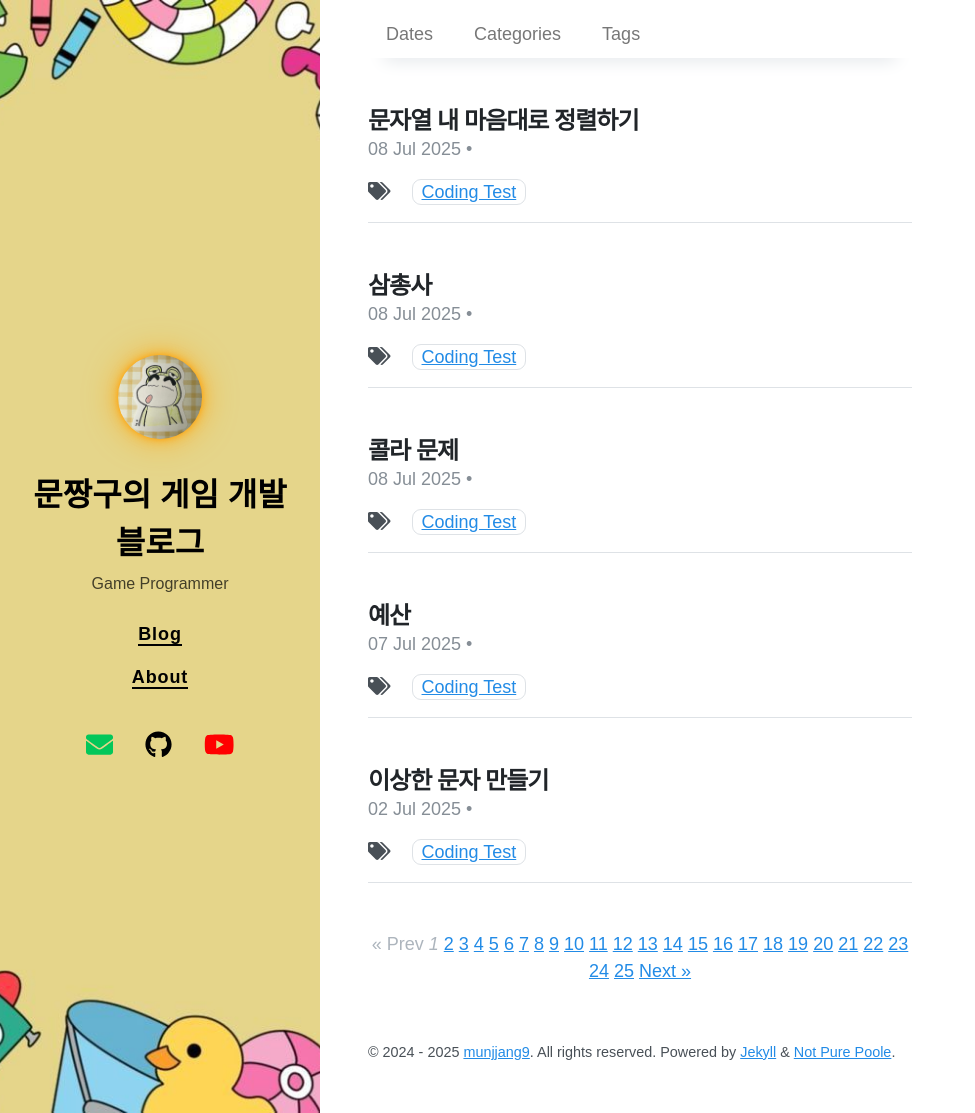
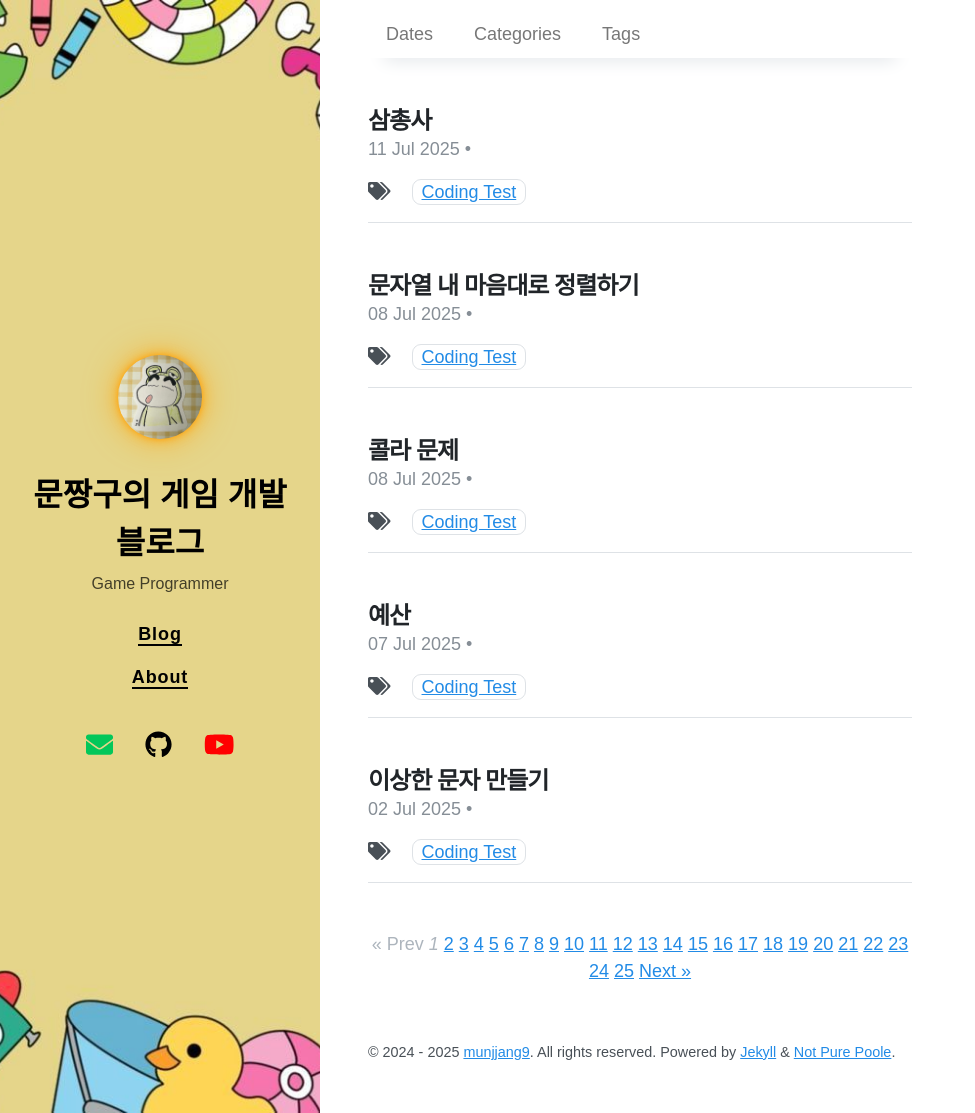
Before and after one commit to munjjang9/munjjang9.github.io, a Jekyll site: the page built from index.html, in a window 1280 px wide and 1113 px high. Shown: the whole window, without its empty margins (0-975 px from the left). Built offline with Jekyll 4.4.1, drawn with Linux system fonts in a browser that asks for light colours; nearby versions of some CDN libraries; the list of posts is cut into pages by our own code.

Commit message:
fix
post date & img size

```diff
--- a/_posts/2025-07-11-CT-131705.md
+++ b/_posts/2025-07-11-CT-131705.md
@@ -3,7 +3,7 @@ layout: post
 title: 삼총사
 author: munjjang9
 tags: [Coding Test]
-date: 2025-07-08 09:50 +0900
+date: 2025-07-11 09:50 +0900
 categories: [ETC]
 toc: true
 ---
--- a/_sass/_sidebar.scss
+++ b/_sass/_sidebar.scss
@@ -96,5 +96,6 @@
 @media (max-width: $md-width) {
   .avatar-image {
     width: 40%;
+    min-width: 120px;
   }
 }
```
